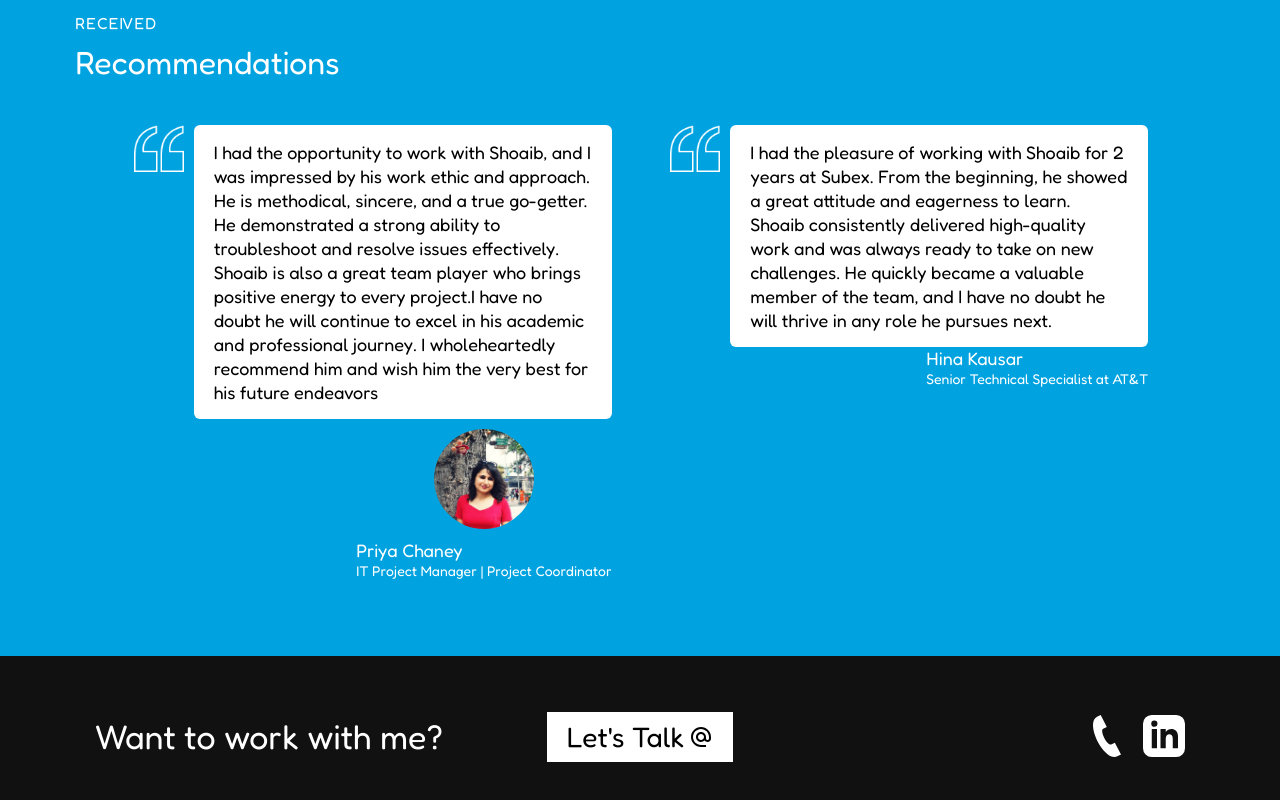
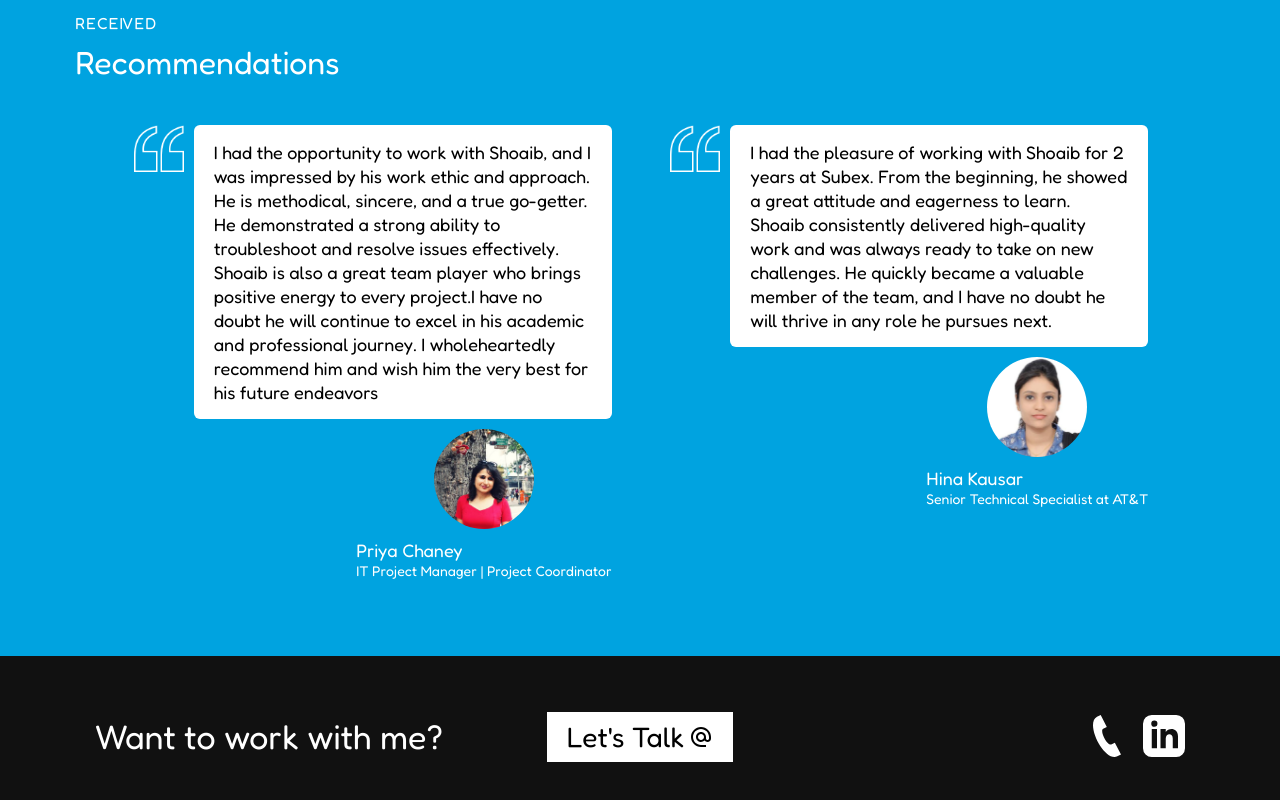
Before and after one commit to shoaibah432/shoaibah432.github.io, a React (Vite) app: page / in a window 1280 px wide. Shown: the part 7090-7890 px from the top of the page. Built offline with nearby package versions, Linux system fonts and the light colour scheme.

Commit message:
Initial commit

```diff
--- a/src/components/home/recommendations/recommendations.component.jsx
+++ b/src/components/home/recommendations/recommendations.component.jsx
@@ -1,5 +1,5 @@
 import priya from '../../../assets/images/priyachaney.jpg';
-// import hina from '../../../assets/images/hina.jpg';
+import hina from '../../../assets/images/hina.jpeg';
 
 import './recommendations.component.scss';
 
@@ -36,7 +36,7 @@ const Recommendation = () => {
                                     Shoaib consistently delivered high-quality work and was always ready to take on new challenges. He quickly became a valuable member of the team, and I have no doubt he will thrive in any role he pursues next.</h6>
                                 <div className="rec-author">
                                     <div className="text-center">
-                                        {/* <div className="rec-img"><img src={hina} alt="Hina Kausar" /></div> */}
+                                        <div className="rec-img"><img src={hina} alt="Hina Kausar" /></div>
                                         <div className="rec-details">
                                             <h5>Hina Kausar</h5>
                                             <p>Senior Technical Specialist at AT&T</p>
```
Also changed, not shown: src/assets/images/hina.jpeg (added).
